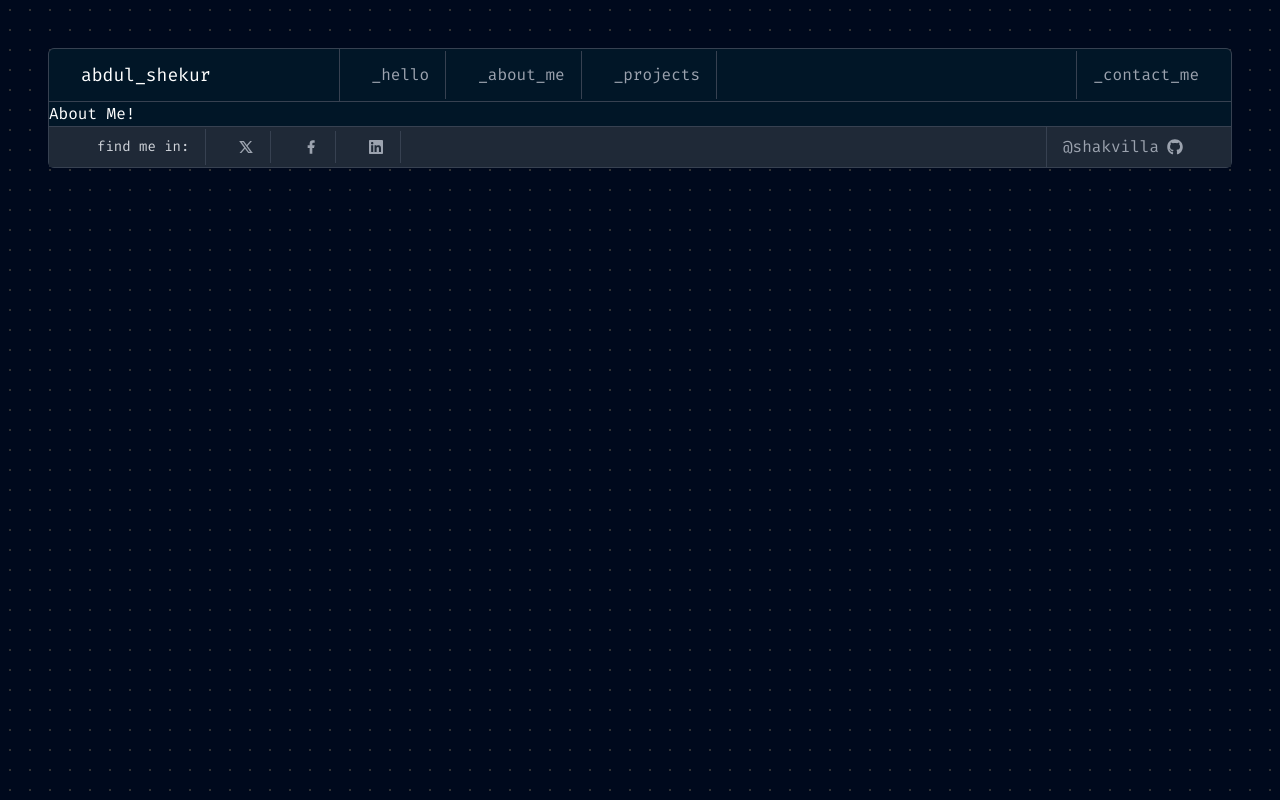
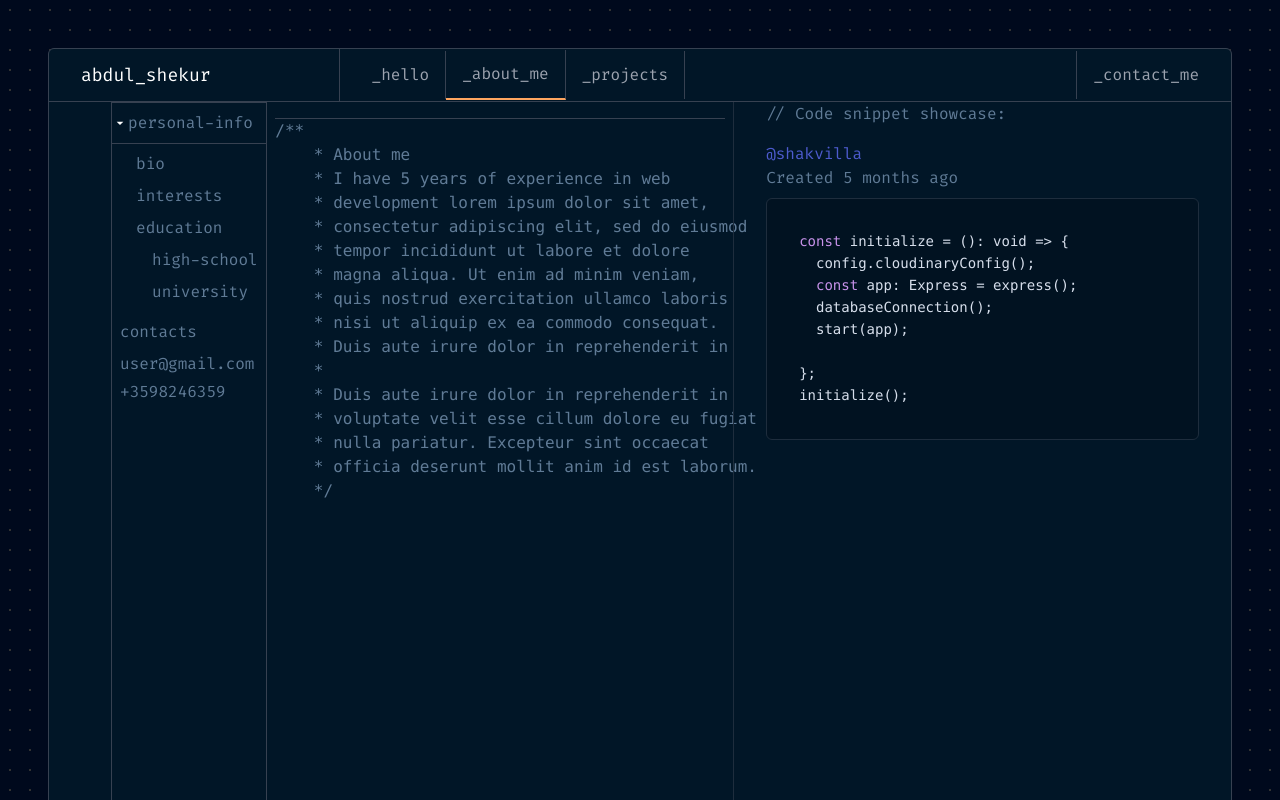
Before and after one commit to Shakvilla/shakur, a Next.js app: page /about_me in a window 1280 px wide. Shown: the top 800 px of the page. Built offline with nearby package versions, Linux system fonts and the light colour scheme.

Commit message:
about me pag

```diff
--- /dev/null
+++ b/components/CodeSnippet.jsx
@@ -0,0 +1,48 @@
+import React from 'react';
+import PropTypes from 'prop-types';
+// import './CodeHighlighter.css'; // Import the CSS file for styling
+
+const CodeSnippet = ({ code, language }) => {
+    const getHighlightedCode = (code, language) => {
+        const keywords = {
+            javascript: /\b(var|let|const|if|else|for|while|function|return|class|extends|import|export|default|new|try|catch|finally|throw)\b/g,
+            typescript: /\b(var|let|const|if|else|for|while|function|return|class|extends|import|export|default|new|try|catch|finally|throw|interface|type)\b/g,
+            html: /(&lt;\/?[\w\s="/.':;#-\/\?]+&gt;)/g,
+            css: /([\w-]+\s*:\s*[^;]+;)/g,
+        };
+
+        const commonPatterns = {
+            string: /(".*?"|'.*?'|`.*?`)/g,
+            comment: /(\/\/.*$|\/\*[\s\S]*?\*\/)/gm,
+            number: /\b\d+(\.\d+)?\b/g,
+
+        };
+
+        let highlightedCode = code
+            .replace(commonPatterns.string, '<span className="code-string">$&</span>')
+            .replace(commonPatterns.comment, '<span className="code-comment">$&</span>')
+            .replace(commonPatterns.number, '<span className="code-number">$&</span>');
+
+        if (keywords[language]) {
+            highlightedCode = highlightedCode.replace(
+                keywords[language],
+                '<span class="code-keyword">$&</span>'
+            );
+        }
+
+        return { __html: highlightedCode };
+    };
+
+    return (
+        <pre className="code-container">
+            <code dangerouslySetInnerHTML={getHighlightedCode(code, language)} />
+        </pre>
+    );
+};
+
+// CodeSnippet.propTypes = {
+//     code: PropTypes.string.isRequired,
+//     language: PropTypes.oneOf(['javascript', 'typescript', 'html', 'css']).isRequired,
+// };
+
+export default CodeSnippet;
--- a/components/Navbar.jsx
+++ b/components/Navbar.jsx
@@ -1,6 +1,7 @@
 import { useState } from 'react';
 import { RiMenu3Line, RiCloseLine } from 'react-icons/ri';
 import { useRouter } from 'next/router';
+import Link from 'next/link';
 
 const Navbar = () => {
     const [menuOpen, setMenuOpen] = useState(false);
@@ -24,49 +25,49 @@ className="text-lg py-3 pr-8 sm:pr-16 xl:pr-32 md:pr-8 lg:border-r border-gray-7
                 </div>
 
                 <div
-                    className={`lg:justify-between lg:flex-row lg:flex lg:items-center lg:space-x-4 ${menuOpen
+                    className={`lg:justify-between lg:flex-row lg:flex lg:items-center  ${menuOpen
                             ? 'flex absolute border-gray-700 rounded-b-lg h-screen w-11/12 top-0 bg-[#011627] z-50 flex-col'
                             : 'hidden'
                         } space-y-4 lg:space-y-0 lg:relative top-16 left-0 lg:top-0 w-full lg:w-auto bg-[#011627] lg:bg-transparent border-t lg:border-t-0 border-gray-700 lg:border-0 p-0 lg:p-0`}
                 >
-                    <a
+                    <Link
                         href="/"
-                        className={`text-gray-400 py-3 hover:text-white px-4 border-b lg:border-b-0 lg:border-r border-gray-700 ${isActive('/') ? 'border-b-2 border-b-[#FEA55F]' : ''
+                        className={`text-gray-400 py-3 hover:text-white px-4 border-b  lg:border-r border-gray-700 ${isActive('/') ? 'border-b  border-b-[#FEA55F]' : 'lg:border-b-0'
                             }`}
                     >
                         _hello
-                    </a>
-                    <a
+                    </Link>
+                    <Link
                         href="/about_me"
-                        className={`text-gray-400 py-3 hover:text-white px-4 border-b lg:border-b-0 lg:border-r border-gray-700 ${isActive('/about_me') ? 'border-b-2 border-b-[#FEA55F]' : ''
+                        className={`text-gray-400 py-3 hover:text-white px-4 border-b  lg:border-r border-gray-700 ${isActive('/about_me') ? 'border-b-2 border-b-[#FEA55F]' : 'lg:border-b-0'
                             }`}
                     >
                         _about_me
-                    </a>
-                    <a
+                    </Link>
+                    <Link
                         href="/projects"
-                        className={`text-gray-400 py-3 hover:text-white px-4 border-b lg:border-b-0 lg:border-r border-gray-700 ${isActive('/projects') ? 'border-b-2 border-b-[#FEA55F]' : ''
+                        className={`text-gray-400 py-3 hover:text-white px-4 border-b lg:border-r border-gray-700 ${isActive('/projects') ? 'border-b-2 border-b-[#FEA55F]' : 'lg:border-b-0'
                             }`}
                     >
                         _projects
-                    </a>
+                    </Link>
 
-                    <a
+                    <Link
                         href="#contact-me"
                         className="lg:hidden text-gray-400 border-b py-3 px-4 border-gray-700 hover:text-white"
                     >
                         _contact_me
-                    </a>
+                    </Link>
                 </div>
             </div>
             <div className="hidden lg:flex justify-end">
-                <a
+                <Link
                     href="/contact_me"
                     className={`text-gray-400 border-l py-3 pl-4 border-gray-700 hover:text-white ${isActive('/contact_me') ? 'border-b-2 border-[#FEA55F]' : ''
                         }`}
                 >
                     _contact_me
-                </a>
+                </Link>
             </div>
         </nav>
     );
--- a/package.json
+++ b/package.json
@@ -10,10 +10,13 @@
   },
   "dependencies": {
     "next": "14.2.4",
+    "next-nprogress-bar": "^2.3.12",
     "react": "18.3.1",
     "react-dom": "18.3.1",
     "react-icons": "^5.2.1",
+    "react-syntax-highlighter": "^15.5.0",
     "react-typed": "^2.0.12"
+
   },
   "devDependencies": {
     "autoprefixer": "^10.4.19",
--- a/pages/_app.js
+++ b/pages/_app.js
@@ -1,5 +1,7 @@
 import '../styles/globals.css'
 import Head from 'next/head';
+import { PagesProgressBar as ProgressBar } from 'next-nprogress-bar';
+
 
 import { Fira_Code } from 'next/font/google'
 import Navbar from '../components/Navbar';
@@ -18,6 +20,12 @@ function MyApp({ Component, pageProps }) {
       <Component {...pageProps} />
 
       <Footer />
+      <ProgressBar
+        height="4px"
+        color="#FEA55F"
+        options={{ showSpinner: false }}
+        shallowRouting
+      />
 
  </div>
 
--- a/pages/about_me/index.jsx
+++ b/pages/about_me/index.jsx
@@ -1,9 +1,147 @@
-import React from 'react'
+// import { Prism as SyntaxHighlighter } from 'react-syntax-highlighter';
+// import { solarizedlight } from 'react-syntax-highlighter/dist/esm/styles/prism';// import virtualizedRenderer from 'react-syntax-highlighter-virtualized-renderer';
+import { MdArrowDropDown } from "react-icons/md";
+import CodeSnippet from '../../components/CodeSnippet'
+export default function About() {
 
-const About = () => {
+
+
+  const code1 =
+`const initialize = (): void => {
+  config.cloudinaryConfig();
+  const app: Express = express();
+  databaseConnection();
+  start(app);
+
+};
+initialize();
+`
+// const code2 =
+// `const initialize = (): void => {
+//   config.cloudinaryConfig();
+//   const app: Express = express();
+//   databaseConnection();
+//   start(app);
+
+// };
+// initialize();
+// `
   return (
-    <div>About Me!</div>
-  )
+    <div className="min-h-screen flex flex-col bg-[#011627] text-white">
+      {/* <Navbar /> */}
+
+      <main className="flex flex-1 w-full px-4  sm:px-6  md:px-8 mx-auto">
+
+        <div>
+
+        </div>
+        <section className="w-full flex lg:w-2/12">
+            <div className="lg:w-2/12 border-r border-gray-700 h-full">
+
+            </div>
+              <div className="text-[#607B96] lg:w-10/12 border-r border-gray-700 h-full">
+                <div className="mt-0">
+                  <div className="py-2 flex justify-start items-center text-white border-y border-gray-700">
+                <MdArrowDropDown />
+
+                   <p className="text-[#607B96]">personal-info</p>
+
+                  </div>
+                  <ul className="ml-4 px-2">
+                    <li className="mt-2">
+                      <p className="text-[#607B96]">bio</p>
+                    </li>
+                    <li className="mt-2">
+                      <p className="text-[#607B96]">interests</p>
+                    </li>
+                    <li className="mt-2">
+                      <p className="text-[#607B96]">education</p>
+                      <ul className="ml-4">
+                        <li className="mt-2">
+                          <p className="text-[#607B96]">high-school</p>
+                        </li>
+                        <li className="mt-2">
+                          <p className="text-[#607B96]">university</p>
+                        </li>
+                      </ul>
+                    </li>
+                  </ul>
+                  <div className="mt-4 px-2">
+
+                    <p className="text-[#607B96]">contacts</p>
+                    <p className="mt-2">user@gmail.com</p>
+                    <p className="mt-1">+3598246359</p>
+                  </div>
+                </div>
+              </div>
+        </section>
+
+        <section className="w-full lg:w-5/12 px-2">
+        <div>
+          <p className="text-white border-b border-gray-700 py-2"></p>
+        </div>
+          <pre className="text-[#607B96] text-start">
+ {`/**
+    * About me
+    * I have 5 years of experience in web
+    * development lorem ipsum dolor sit amet,
+    * consectetur adipiscing elit, sed do eiusmod
+    * tempor incididunt ut labore et dolore
+    * magna aliqua. Ut enim ad minim veniam,
+    * quis nostrud exercitation ullamco laboris
+    * nisi ut aliquip ex ea commodo consequat.
+    * Duis aute irure dolor in reprehenderit in
+    *
+    * Duis aute irure dolor in reprehenderit in
+    * voluptate velit esse cillum dolore eu fugiat
+    * nulla pariatur. Excepteur sint occaecat
+    * officia deserunt mollit anim id est laborum.
+    */`
 }
+          </pre>
+        </section>
 
-export default About
+        <section className="w-full lg:w-5/12 pl-8 border-l border-[#1E2D3D]">
+          <div className="text-[#607B96]">
+            <p>// Code snippet showcase:</p>
+          </div>
+          <div className="mt-4">
+            <div className="mb-8">
+              <p className="text-[#4D5BCE]">@shakvilla</p>
+              <p className="text-[#607B96]">Created 5 months ago</p>
+              <div className="mt-2 bg-[#011221] border border-[#1E2D3D] p-4 rounded-md">
+                <CodeSnippet code={code1} language="typescript" />
+
+                {/* <SyntaxHighlighter
+                    language="typescript"
+                  style={solarizedlight}
+                    showLineNumbers
+                    wrapLines
+                  customStyle={customStyle}
+                    >
+                  {code1}
+                </SyntaxHighlighter> */}
+              </div>
+            </div>
+            {/* <div className="mb-8">
+              <p className="text-[#4D5BCE]">@username</p>
+              <p className="text-[#607B96]">Created 9 months ago</p>
+              <div className="mt-2 bg-[#011221] border border-[#1E2D3D] p-4 rounded-md">
+                <SyntaxHighlighter
+                  language="typescript"
+                  style={monokai}
+                  showLineNumbers
+                  wrapLines
+                >
+                  {code2}
+                </SyntaxHighlighter>
+              </div>
+            </div> */}
+          </div>
+        </section>
+      </main>
+
+      {/* <Footer /> */}
+    </div>
+  );
+}
--- a/styles/globals.css
+++ b/styles/globals.css
@@ -27,3 +27,30 @@ button {
   -webkit-backdrop-filter: blur(10px);
   border: 1px solid rgba(255, 255, 255, 0.348);
 }
+
+.code-container {
+  background: transparent;
+  color: #d6deeb;
+  padding: 16px;
+  border-radius: 8px;
+  overflow-x: auto;
+  font-family: 'Courier New', Courier, monospace;
+  font-size: 14px;
+}
+
+.code-keyword {
+  color: #c792ea;
+}
+
+.code-string {
+  color: #ecc48d;
+}
+
+.code-comment {
+  color: #637777;
+  font-style: italic;
+}
+
+.code-number {
+  color: #f78c6c;
+}
```
Also changed, not shown: pages/index.js (+2 -9 lines), 1 other file (tests, documents, lock files or other folders).
